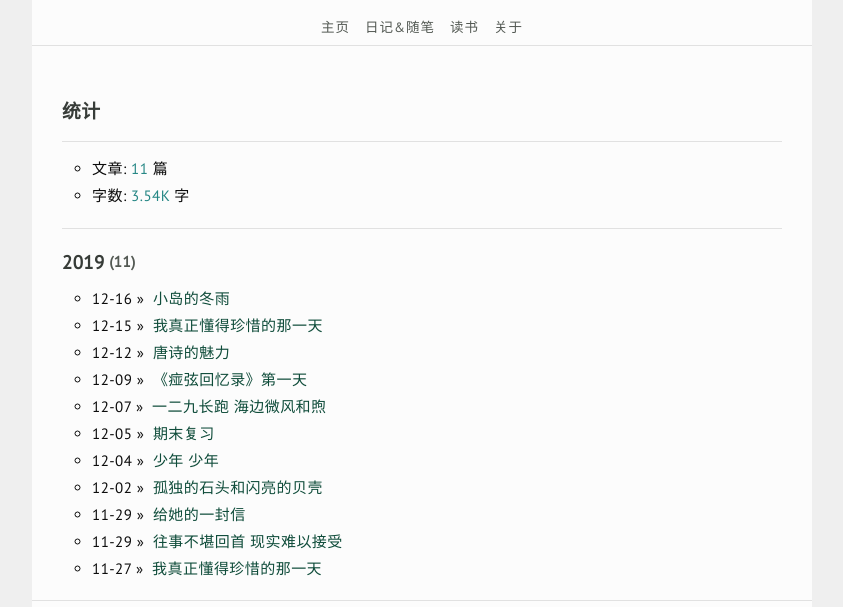
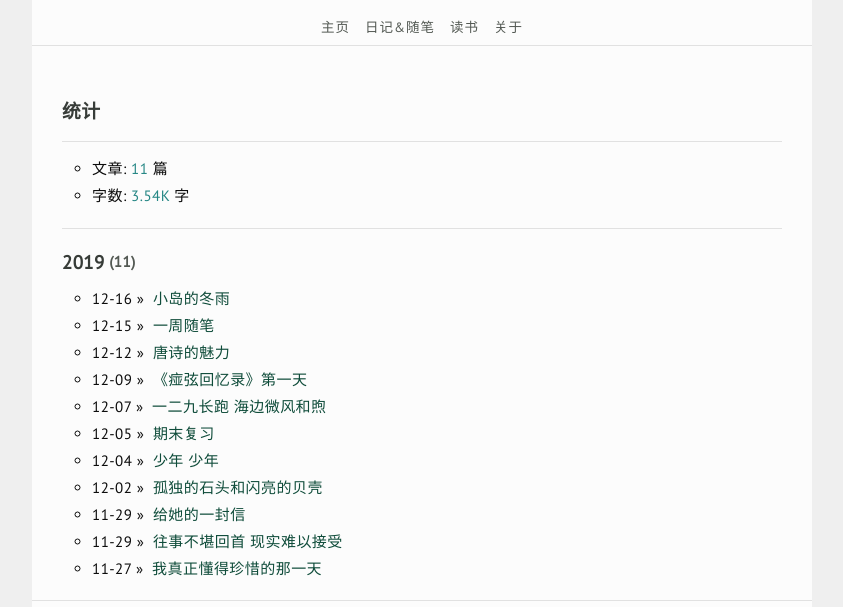
Before and after one commit to 1204802054/1204802054.github.io, a Jekyll site: the page built from pages/archive.md, in a window 1280 px wide. Shown: the part 240-847 px from the top of the page, without its empty margins (218-1061 px from the left). Built offline with Jekyll 4.4.1, drawn with Linux system fonts in a browser that asks for light colours; grey boxes are pictures that could not be loaded.

Commit message:
Update 2019-12-15-suibi.md

```diff
--- a/_posts/2019/2019-12-15-suibi.md
+++ b/_posts/2019/2019-12-15-suibi.md
@@ -1,6 +1,6 @@
 ---
 layout: post
-title: 我真正懂得珍惜的那一天
+title: 一周随笔
 date: 2019-12-15 19:30
 categories: journal
 tags: 随笔 日常
```
